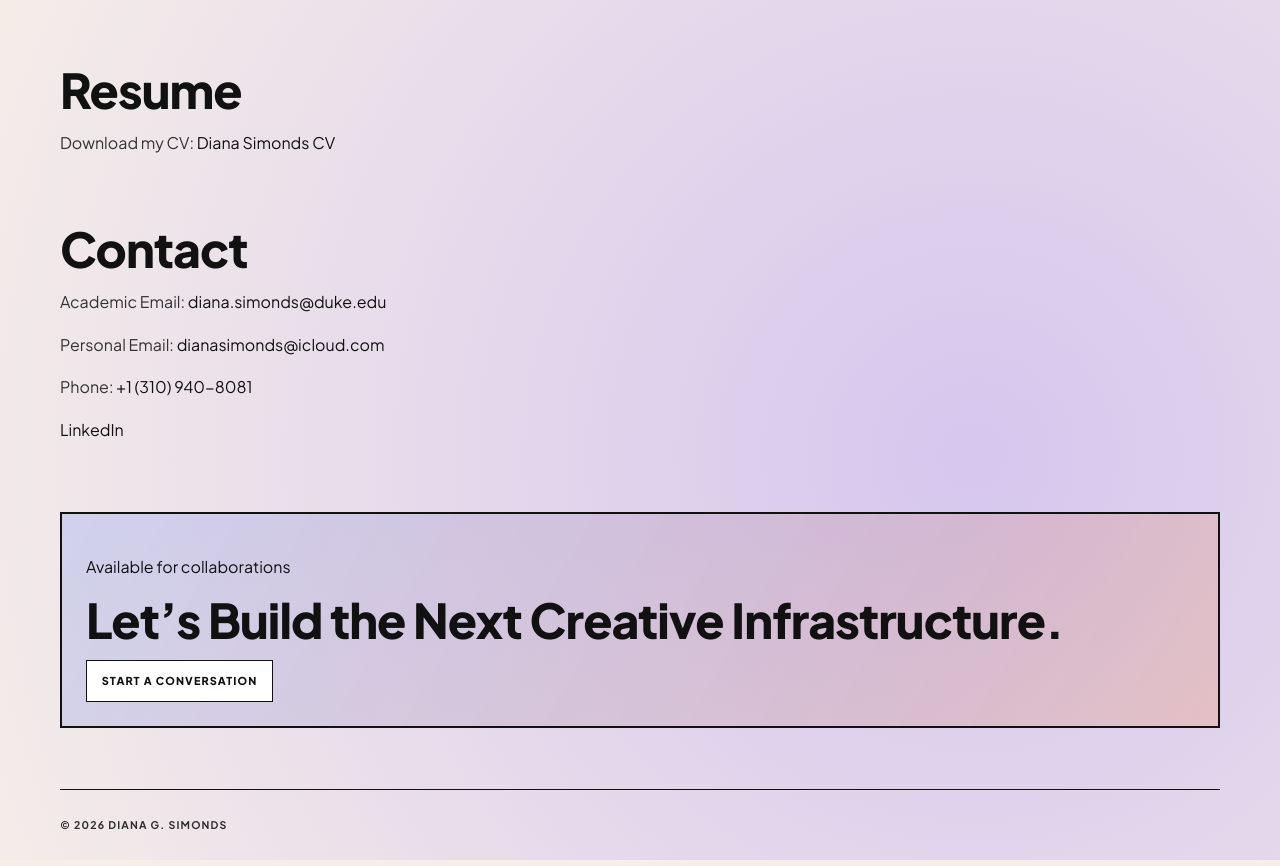
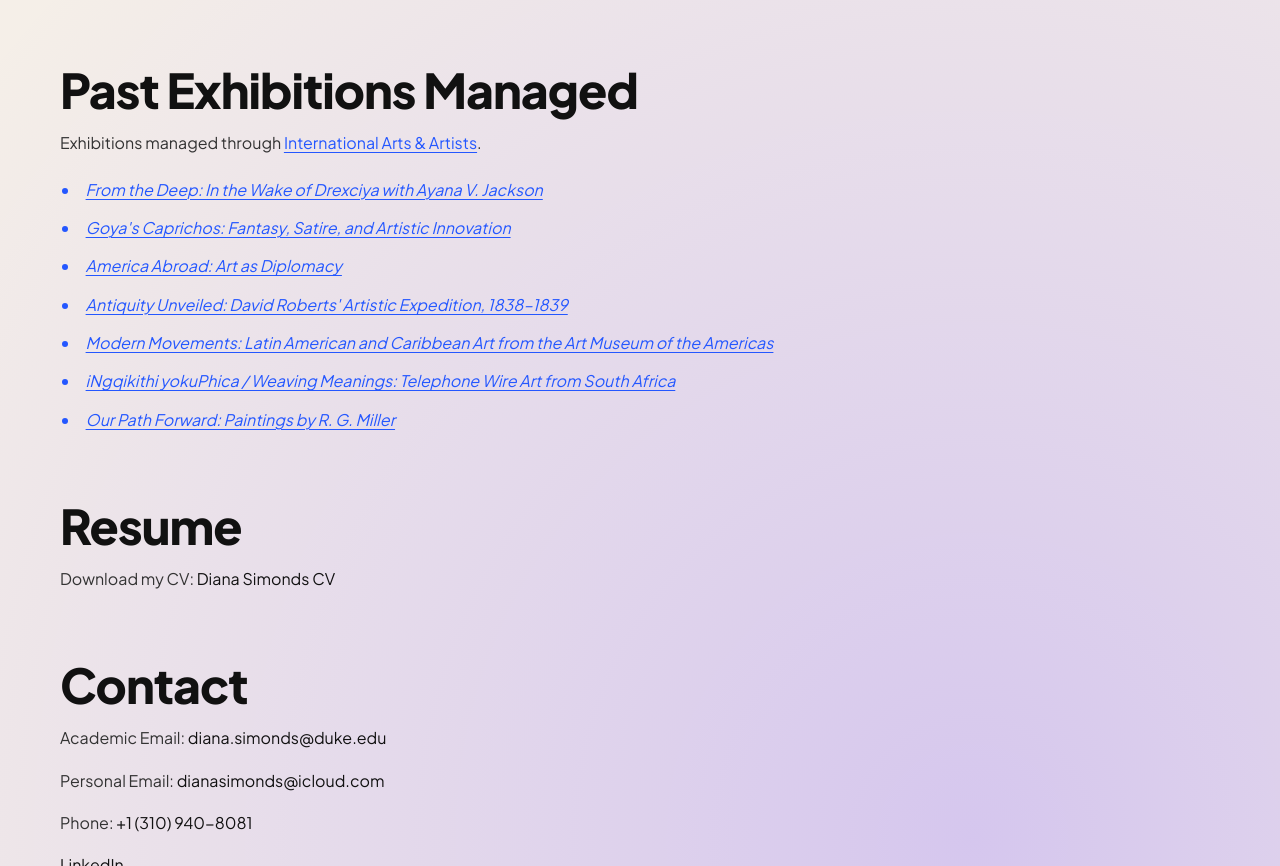
Before and after one commit to dianasimonds/personal, a plain HTML site: page index.html in a window 1280 px wide. Shown: the part 2509-3375 px from the top of the page. Drawn offline with Linux system fonts and the light colour scheme.

Commit message:
Add linked past exhibitions managed through IA&A

```diff
--- a/index.html
+++ b/index.html
@@ -161,6 +161,37 @@
         </ul>
       </section>
 
+      <section id="exhibitions" class="exhibitions reveal" aria-labelledby="exhibitions-heading">
+        <h2 id="exhibitions-heading">Past Exhibitions Managed</h2>
+        <p>
+          Exhibitions managed through
+          <a href="https://www.artsandartists.org/" target="_blank" rel="noopener noreferrer">International Arts &amp; Artists</a>.
+        </p>
+        <ul>
+          <li>
+            <a href="https://www.artsandartists.org/exhibitions/from-the-deep/" target="_blank" rel="noopener noreferrer"><em>From the Deep: In the Wake of Drexciya with Ayana V. Jackson</em></a>
+          </li>
+          <li>
+            <a href="https://www.artsandartists.org/exhibitions/goyas-caprichos/" target="_blank" rel="noopener noreferrer"><em>Goya's Caprichos: Fantasy, Satire, and Artistic Innovation</em></a>
+          </li>
+          <li>
+            <a href="https://www.artsandartists.org/exhibitions/america-abroad/" target="_blank" rel="noopener noreferrer"><em>America Abroad: Art as Diplomacy</em></a>
+          </li>
+          <li>
+            <a href="https://www.artsandartists.org/exhibitions/antiquity-unveiled/" target="_blank" rel="noopener noreferrer"><em>Antiquity Unveiled: David Roberts' Artistic Expedition, 1838–1839</em></a>
+          </li>
+          <li>
+            <a href="https://www.artsandartists.org/exhibitions/modern-movements/" target="_blank" rel="noopener noreferrer"><em>Modern Movements: Latin American and Caribbean Art from the Art Museum of the Americas</em></a>
+          </li>
+          <li>
+            <a href="https://www.artsandartists.org/exhibitions/weaving-meanings/" target="_blank" rel="noopener noreferrer"><em>iNgqikithi yokuPhica / Weaving Meanings: Telephone Wire Art from South Africa</em></a>
+          </li>
+          <li>
+            <a href="https://www.artsandartists.org/exhibitions/our-path-forward/" target="_blank" rel="noopener noreferrer"><em>Our Path Forward: Paintings by R. G. Miller</em></a>
+          </li>
+        </ul>
+      </section>
+
       <section id="resume" class="resume reveal">
         <h2>Resume</h2>
         <p>
--- a/styles.css
+++ b/styles.css
@@ -198,6 +198,7 @@ h1 span { color: var(--blue); }
 
 .about,
 .research,
+.exhibitions,
 .resume,
 .contact {
   margin-top: 4.3rem;
@@ -206,6 +207,7 @@ h1 span { color: var(--blue); }
 
 .about h2,
 .research h2,
+.exhibitions h2,
 .resume h2,
 .contact h2,
 .big-cta h2 {
@@ -216,12 +218,14 @@ h1 span { color: var(--blue); }
 }
 
 .about p,
+.exhibitions p,
 .resume p,
 .contact p {
   color: #333333;
 }
 
-.research ul {
+.research ul,
+.exhibitions ul {
   display: grid;
   gap: 0.75rem;
   margin: 1.25rem 0 0;
@@ -229,8 +233,23 @@ h1 span { color: var(--blue); }
   color: #333333;
 }
 
-.research li { padding-inline-start: 0.35rem; }
-.research li::marker { color: var(--blue); }
+.research li,
+.exhibitions li { padding-inline-start: 0.35rem; }
+.research li::marker,
+.exhibitions li::marker { color: var(--blue); }
+
+.exhibitions a {
+  color: var(--blue);
+  text-decoration: underline;
+  text-decoration-thickness: 1px;
+  text-underline-offset: 0.18em;
+}
+
+.exhibitions a:hover { text-decoration-thickness: 2px; }
+.exhibitions a:focus-visible {
+  outline: 2px solid var(--blue);
+  outline-offset: 3px;
+}
 
 .big-cta {
   margin-top: 4.3rem;
```
